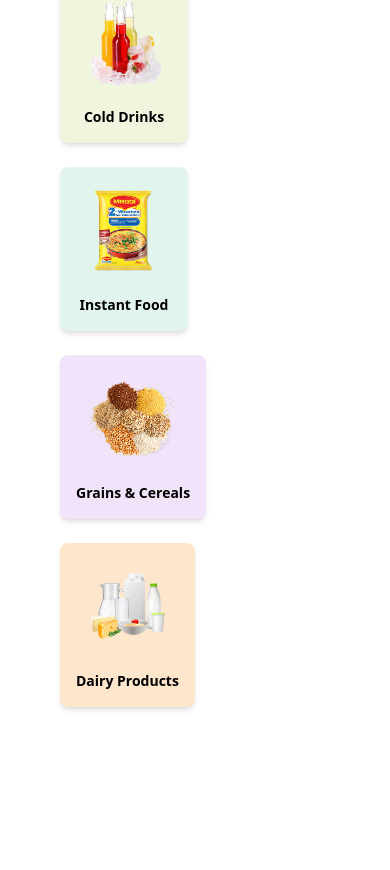
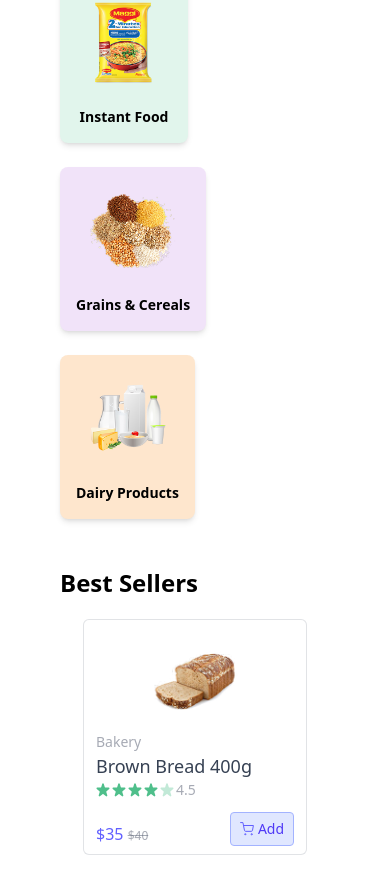
Before and after one commit to techaks/freshto, a React (Vite) app in the folder FRONTEND/client/: page / in a window 390 px wide. Shown: the part 1507-2377 px from the top of the page. Before the commit the page ends 2222 px from the top, so only its background shows below. Built offline with nearby package versions, Linux system fonts and the light colour scheme.

Commit message:
error page tak

```diff
--- a/FRONTEND/client/package.json
+++ b/FRONTEND/client/package.json
@@ -11,6 +11,8 @@
   },
   "dependencies": {
     "@tailwindcss/vite": "^4.1.11",
+    "framer-motion": "^12.23.9",
+    "lucide-react": "^0.525.0",
     "react": "^19.1.0",
     "react-dom": "^19.1.0",
     "react-router-dom": "^7.7.1"
--- a/FRONTEND/client/src/App.jsx
+++ b/FRONTEND/client/src/App.jsx
@@ -1,13 +1,26 @@
 
+import { Route, Routes } from 'react-router-dom'
+import Footer from './component/Footer'
 import Navbar from './component/Navbar'
 import Home from './Pages/Home'
+import Error from './Pages/Error'
 
 const App = () => {
   return (
     <div>
 
       <Navbar/>
-     <Home/>
+
+      <Routes>
+        <Route path="/" element={<Home />} />
+        <Route path="*" element={<Error/>} />
+
+
+
+      </Routes>
+
+
+     <Footer/>
     </div>
   )
 }
--- /dev/null
+++ b/FRONTEND/client/src/Pages/Error.jsx
@@ -0,0 +1,39 @@
+import React from "react";
+import { Link } from "react-router-dom";
+import { motion } from "framer-motion";
+import { AlertTriangle } from "lucide-react";
+
+export default function Error() {
+  return (
+    <div className="min-h-screen flex items-center justify-center bg-gradient-to-br from-green-100 via-white to-green-50 px-4">
+      <motion.div
+        initial={{ opacity: 0, scale: 0.8 }}
+        animate={{ opacity: 1, scale: 1 }}
+        transition={{ duration: 0.5 }}
+        className="bg-white shadow-xl rounded-2xl p-8 text-center max-w-md"
+      >
+        <motion.div
+          initial={{ y: -20 }}
+          animate={{ y: 0 }}
+          transition={{ repeat: Infinity, duration: 1.5, repeatType: "reverse" }}
+          className="flex justify-center mb-6 text-green-600"
+        >
+          <AlertTriangle size={64} />
+        </motion.div>
+
+        <h1 className="text-5xl font-extrabold text-red-500 mb-4">404</h1>
+        <h2 className="text-xl font-semibold mb-2">Page Not Found</h2>
+        <p className="text-gray-600 mb-6">
+          Sorry, the page you're looking for doesn't exist or is under construction.
+        </p>
+
+        <Link
+          to="/"
+          className="inline-block bg-green-600 hover:bg-green-700 text-white px-6 py-2 rounded-lg transition"
+        >
+          Back to Home
+        </Link>
+      </motion.div>
+    </div>
+  );
+}
--- a/FRONTEND/client/src/Pages/Home.jsx
+++ b/FRONTEND/client/src/Pages/Home.jsx
@@ -1,12 +1,18 @@
 import React from 'react'
 import MainBanner from '../component/MainBanner'
 import Categories from '../component/Categories'
+import Bestseller from '../component/Bestseller'
+import Delivery from '../component/Delivery'
 
 const Home = () => {
   return (
     <div className='px-15'>
         <MainBanner/>
         <Categories/>
+        <Bestseller/>
+        <Delivery/>
+
+
 
     </div>
   )
--- a/FRONTEND/client/src/assets/assets.js
+++ b/FRONTEND/client/src/assets/assets.js
@@ -128,12 +128,7 @@ export const categories = [
     image: fresh_fruits_image,
     bgColor: "#FEE0E0",
   },
-  {
-    text: "Cold Drinks",
-    path: "Drinks",
-    image: bottles_image,
-    bgColor: "#F0F5DE",
-  },
+
   {
     text: "Instant Food",
     path: "Instant",
@@ -213,7 +208,89 @@ export const features = [
 
 export const dummyProducts = [
   // Vegetables
+   {
+    _id: "bk01a24z",
+    name: "Brown Bread 400g",
+    category: "Bakery",
+    price: 40,
+    offerPrice: 35,
+    image: [brown_bread_image],
+    description: [
+      "Soft and healthy",
+      "Made from whole wheat",
+      "Ideal for breakfast and sandwiches",
+    ],
+    createdAt: "2025-03-25T07:17:46.018Z",
+    updatedAt: "2025-03-25T07:18:13.103Z",
+    inStock: true,
+  },
+   {
+    _id: "in05j29q",
+    name: "Oats Noodles 72g",
+    category: "Instant",
+    price: 40,
+    offerPrice: 35,
+    image: [maggi_oats_image],
+    description: [
+      "Healthy alternative with oats",
+      "Good for digestion",
+      "Perfect for breakfast or snacks",
+    ],
+    createdAt: "2025-03-25T07:17:46.018Z",
+    updatedAt: "2025-03-25T07:18:13.103Z",
+    inStock: true,
+  },
+
   {
+    _id: "ek54j45k",
+    name: "Mango 1 kg",
+    category: "Fruits",
+
+    price: 150,
+    offerPrice: 140,
+    image: [mango_image_1],
+    description: [
+      "Sweet and flavorful",
+      "Perfect for smoothies and desserts",
+      "Rich in Vitamin A",
+    ],
+    createdAt: "2025-03-25T07:17:46.018Z",
+    updatedAt: "2025-03-25T07:18:13.103Z",
+    inStock: true,
+  },
+   {
+    _id: "in03h27s",
+    name: "Knorr Cup Soup 70g",
+    category: "Instant",
+    price: 35,
+    offerPrice: 30,
+    image: [knorr_soup_image],
+    description: [
+      "Convenient for on-the-go",
+      "Healthy and nutritious",
+      "Variety of flavors",
+    ],
+    createdAt: "2025-03-25T07:17:46.018Z",
+    updatedAt: "2025-03-25T07:18:13.103Z",
+    inStock: true,
+  },
+   {
+    _id: "ek64j45k",
+    name: "Fanta 1.5L",
+    category: "Drinks",
+    price: 77,
+    offerPrice: 72,
+    image: [fanta_image_1],
+    description: [
+      "Sweet and fizzy",
+      "Great for parties and gatherings",
+      "Best served cold",
+    ],
+    createdAt: "2025-03-25T07:17:46.018Z",
+    updatedAt: "2025-03-25T07:18:13.103Z",
+    inStock: true,
+  },
+   {
     _id: "gd46g23h",
     name: "Potato 500g",
     category: "Vegetables",
@@ -229,6 +306,8 @@ export const dummyProducts = [
     updatedAt: "2025-03-25T07:18:13.103Z",
     inStock: true,
   },
+
+
   {
     _id: "gd47g34h",
     name: "Tomato 1 kg",
@@ -346,23 +425,7 @@ export const dummyProducts = [
     updatedAt: "2025-03-25T07:18:13.103Z",
     inStock: true,
   },
-  {
-    _id: "ek54j45k",
-    name: "Mango 1 kg",
-    category: "Fruits",
 
-    price: 150,
-    offerPrice: 140,
-    image: [mango_image_1],
-    description: [
-      "Sweet and flavorful",
-      "Perfect for smoothies and desserts",
-      "Rich in Vitamin A",
-    ],
-    createdAt: "2025-03-25T07:17:46.018Z",
-    updatedAt: "2025-03-25T07:18:13.103Z",
-    inStock: true,
-  },
   {
     _id: "ek55j56k",
     name: "Grapes 500g",
@@ -512,22 +575,7 @@ export const dummyProducts = [
     updatedAt: "2025-03-25T07:18:13.103Z",
     inStock: true,
   },
-  {
-    _id: "ek64j45k",
-    name: "Fanta 1.5L",
-    category: "Drinks",
-    price: 77,
-    offerPrice: 72,
-    image: [fanta_image_1],
-    description: [
-      "Sweet and fizzy",
-      "Great for parties and gatherings",
-      "Best served cold",
-    ],
-    createdAt: "2025-03-25T07:17:46.018Z",
-    updatedAt: "2025-03-25T07:18:13.103Z",
-    inStock: true,
-  },
+
   {
     _id: "ek65j56k",
     name: "7 Up 1.5L",
@@ -628,22 +676,7 @@ export const dummyProducts = [
   },
 
   // Bakery
-  {
-    _id: "bk01a24z",
-    name: "Brown Bread 400g",
-    category: "Bakery",
-    price: 40,
-    offerPrice: 35,
-    image: [brown_bread_image],
-    description: [
-      "Soft and healthy",
-      "Made from whole wheat",
-      "Ideal for breakfast and sandwiches",
-    ],
-    createdAt: "2025-03-25T07:17:46.018Z",
-    updatedAt: "2025-03-25T07:18:13.103Z",
-    inStock: true,
-  },
+
   {
     _id: "bk02b30y",
     name: "Butter Croissant 100g",
@@ -743,22 +776,7 @@ export const dummyProducts = [
     updatedAt: "2025-03-25T07:18:13.103Z",
     inStock: true,
   },
-  {
-    _id: "in03h27s",
-    name: "Knorr Cup Soup 70g",
-    category: "Instant",
-    price: 35,
-    offerPrice: 30,
-    image: [knorr_soup_image],
-    description: [
-      "Convenient for on-the-go",
-      "Healthy and nutritious",
-      "Variety of flavors",
-    ],
-    createdAt: "2025-03-25T07:17:46.018Z",
-    updatedAt: "2025-03-25T07:18:13.103Z",
-    inStock: true,
-  },
+
   {
     _id: "in04i28r",
     name: "Yippee Noodles 260g",
@@ -775,22 +793,7 @@ export const dummyProducts = [
     updatedAt: "2025-03-25T07:18:13.103Z",
     inStock: true,
   },
-  {
-    _id: "in05j29q",
-    name: "Oats Noodles 72g",
-    category: "Instant",
-    price: 40,
-    offerPrice: 35,
-    image: [maggi_oats_image],
-    description: [
-      "Healthy alternative with oats",
-      "Good for digestion",
-      "Perfect for breakfast or snacks",
-    ],
-    createdAt: "2025-03-25T07:17:46.018Z",
-    updatedAt: "2025-03-25T07:18:13.103Z",
-    inStock: true,
-  },
+
 ];
 
 export const dummyAddress = [
--- /dev/null
+++ b/FRONTEND/client/src/component/Bestseller.jsx
@@ -0,0 +1,24 @@
+import React from "react";
+import ProductCard from "./ProductCard";
+import { UseAppContext } from "../context/AppContext";
+
+const Bestseller = () => {
+  const { product } = UseAppContext();
+  return (
+    <div className="mt-10">
+      <p className="font-bold text-2xl mb-5">Best Sellers</p>
+
+        <div className="grid grid-cols-1 sm:grid-cols-2 md:grid-cols-3 lg:grid-cols-5 gap-4 items-center justify-items-center">
+      {product
+        .filter((item) => item.inStock)
+        .slice(0, 5)
+        .map((product, index) => (
+          <ProductCard key={index} product={product} />
+        ))}
+        </div>
+
+    </div>
+  );
+};
+
+export default Bestseller;
--- /dev/null
+++ b/FRONTEND/client/src/component/Delivery.jsx
@@ -0,0 +1,12 @@
+import React from 'react'
+
+const Delivery = () => {
+  return (
+    <div className='mt-10 flex flex-col items-center justify-center '>
+        <img className='h-60 md:w-1/2' src="https://static.vecteezy.com/system/resources/thumbnails/001/212/826/small_2x/online-delivery-contactless-service-to-home-design.jpg" alt="image" />
+
+    </div>
+  )
+}
+
+export default Delivery
--- /dev/null
+++ b/FRONTEND/client/src/component/Footer.jsx
@@ -0,0 +1,51 @@
+import { assets } from "../assets/assets";
+
+
+
+
+const Footer = () => {
+    const linkSections = [
+        {
+            title: "Quick Links",
+            links: ["Home", "Best Sellers", "Offers & Deals", "Contact Us", "FAQs"]
+        },
+        {
+            title: "Need Help?",
+            links: ["Delivery Information", "Return & Refund Policy", "Payment Methods", "Track your Order", "Contact Us"]
+        },
+        {
+            title: "Follow Us",
+            links: ["Instagram", "Twitter", "Facebook", "YouTube"]
+        }
+    ];
+
+    return (
+        <div className="px-6 md:px-16 lg:px-24 xl:px-32">
+            <div className="flex flex-col md:flex-row items-start justify-between gap-10 py-10 border-b border-gray-500/30 text-gray-500">
+                <div>
+                    <img className="w-12 md:w-24" src={assets.food_logo} alt="dummyLogoColored" />
+                    <p className="max-w-[410px] mt-6">FreshTo is a modern MERN stack grocery web app designed for seamless shopping. Users can explore fresh fruits, veggies, and daily essentials with a smooth and responsive interface.</p>
+                </div>
+                <div className="flex flex-wrap justify-between w-full md:w-[45%] gap-5">
+                    {linkSections.map((section, index) => (
+                        <div key={index}>
+                            <h3 className="font-semibold text-base text-gray-900 md:mb-5 mb-2">{section.title}</h3>
+                            <ul className="text-sm space-y-1">
+                                {section.links.map((link, i) => (
+                                    <li key={i}>
+                                        <a href="#" className="hover:underline transition">{link}</a>
+                                    </li>
+                                ))}
+                            </ul>
+                        </div>
+                    ))}
+                </div>
+            </div>
+            <p className="py-4 font-bold text-center text-sm md:text-base text-[#59a835]">
+                Copyright 2025 © FRESHTO All Right Reserved.
+            </p>
+        </div>
+    );
+};
+
+export default Footer;
--- /dev/null
+++ b/FRONTEND/client/src/component/ProductCard.jsx
@@ -0,0 +1,90 @@
+import { useState } from "react";
+import { assets } from "../assets/assets";
+
+const ProductCard = ({ product }) => {
+  const [count, setCount] = useState(0);
+  console.log(product);
+
+  return (
+    product && (
+      <div className="border border-gray-500/20 rounded-md md:px-4 px-3 py-2 bg-white min-w-56 max-w-56 w-full ">
+        <div className="group cursor-pointer flex items-center justify-center px-2">
+          <img
+            className="group-hover:scale-105 transition max-w-26 md:max-w-36"
+            src={product.image[0]}
+            alt={product.name}
+          />
+        </div>
+        <div className="text-gray-500/60 text-sm">
+          <p>{product?.category}</p>
+          <p className="text-gray-700 font-medium text-lg truncate w-full">
+            {product?.name}
+          </p>
+          <div className="flex items-center gap-0.5">
+            {Array(5)
+              .fill("")
+              .map((_, i) => (
+                <img
+                  key={i}
+                  className="w-3.5 "
+                  src={i < 4 ? assets.star_icon : assets.star_dull_icon}
+                  alt="star"
+                />
+              ))}
+            <p>4.5</p>
+          </div>
+          <div className="flex items-end justify-between mt-3">
+            <p className="md:text-xl text-base font-medium text-indigo-500">
+              ${product.offerPrice}{" "}
+              <span className="text-gray-500/60 md:text-sm text-xs line-through">
+                ${product.price}
+              </span>
+            </p>
+            <div className="text-indigo-500">
+              {count === 0 ? (
+                <button
+                  className="flex items-center justify-center gap-1 bg-indigo-100 border border-indigo-300 md:w-[80px] w-[64px] h-[34px] rounded text-indigo-600 font-medium"
+                  onClick={() => setCount(1)}
+                >
+                  <svg
+                    width="14"
+                    height="14"
+                    viewBox="0 0 14 14"
+                    fill="none"
+                    xmlns="http://www.w3.org/2000/svg"
+                  >
+                    <path
+                      d="M.583.583h2.333l1.564 7.81a1.17 1.17 0 0 0 1.166.94h5.67a1.17 1.17 0 0 0 1.167-.94l.933-4.893H3.5m2.333 8.75a.583.583 0 1 1-1.167 0 .583.583 0 0 1 1.167 0m6.417 0a.583.583 0 1 1-1.167 0 .583.583 0 0 1 1.167 0"
+                      stroke="#615fff"
+                      stroke-linecap="round"
+                      stroke-linejoin="round"
+                    />
+                  </svg>
+                  Add
+                </button>
+              ) : (
+                <div className="flex items-center justify-center gap-2 md:w-20 w-16 h-[34px] bg-indigo-500/25 rounded select-none">
+                  <button
+                    onClick={() => setCount((prev) => Math.max(prev - 1, 0))}
+                    className="cursor-pointer text-md px-2 h-full"
+                  >
+                    -
+                  </button>
+                  <span className="w-5 text-center">{count}</span>
+                  <button
+                    onClick={() => setCount((prev) => prev + 1)}
+                    className="cursor-pointer text-md px-2 h-full"
+                  >
+                    +
+                  </button>
+                </div>
+              )}
+            </div>
+          </div>
+        </div>
+      </div>
+    )
+  );
+};
+
+export default ProductCard;
--- a/FRONTEND/client/src/context/AppContext.jsx
+++ b/FRONTEND/client/src/context/AppContext.jsx
@@ -1,4 +1,5 @@
-import { createContext, useContext, useState } from "react";
+import { createContext, useContext, useEffect, useState } from "react";
+import { dummyProducts } from "../assets/assets";
 
 export const AppContext = createContext();
 
@@ -6,11 +7,20 @@ export const AppContextProvider=({ children }) => {
 
     const [user,setUser] = useState(2);
     const [isSeller , setIsSeller] = useState(false);
-    const [showUserlogin,setShowUserLogin] = useState(false)
+    const [showUserlogin,setShowUserLogin] = useState(false);
+    const [product,setProduct] = useState([]);
+
+    const fetchProducts = async () => {
+        setProduct(dummyProducts)
+    }
+
+    useEffect(()=>{
+    fetchProducts();
+    },[])
 
 
     const value={
-        user,setUser,isSeller,setIsSeller,showUserlogin,setShowUserLogin
+        user,setUser,isSeller,setIsSeller,showUserlogin,setShowUserLogin,product
 
 
     }
```
Also changed, not shown: 1 other file (tests, documents, lock files or other folders).
